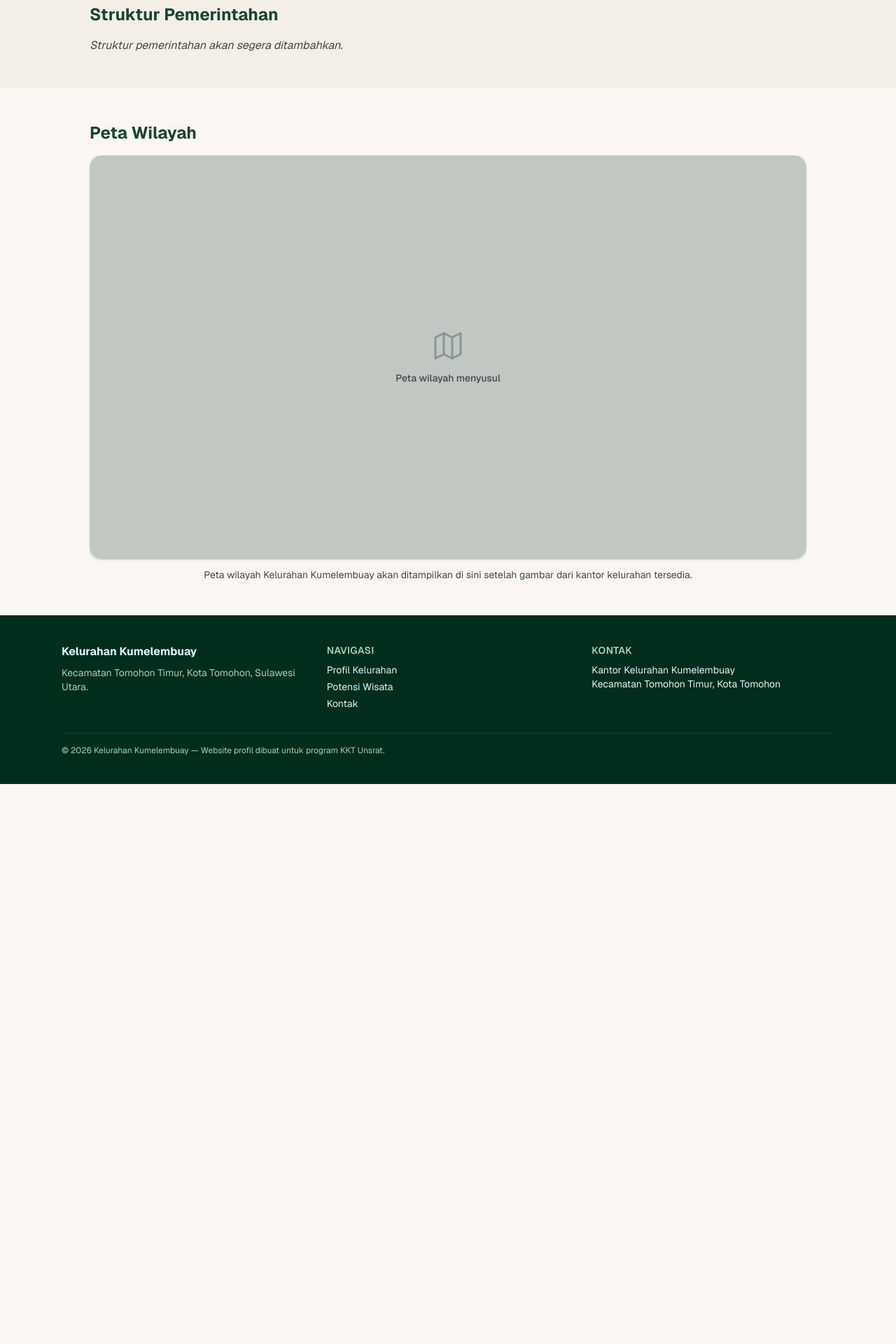
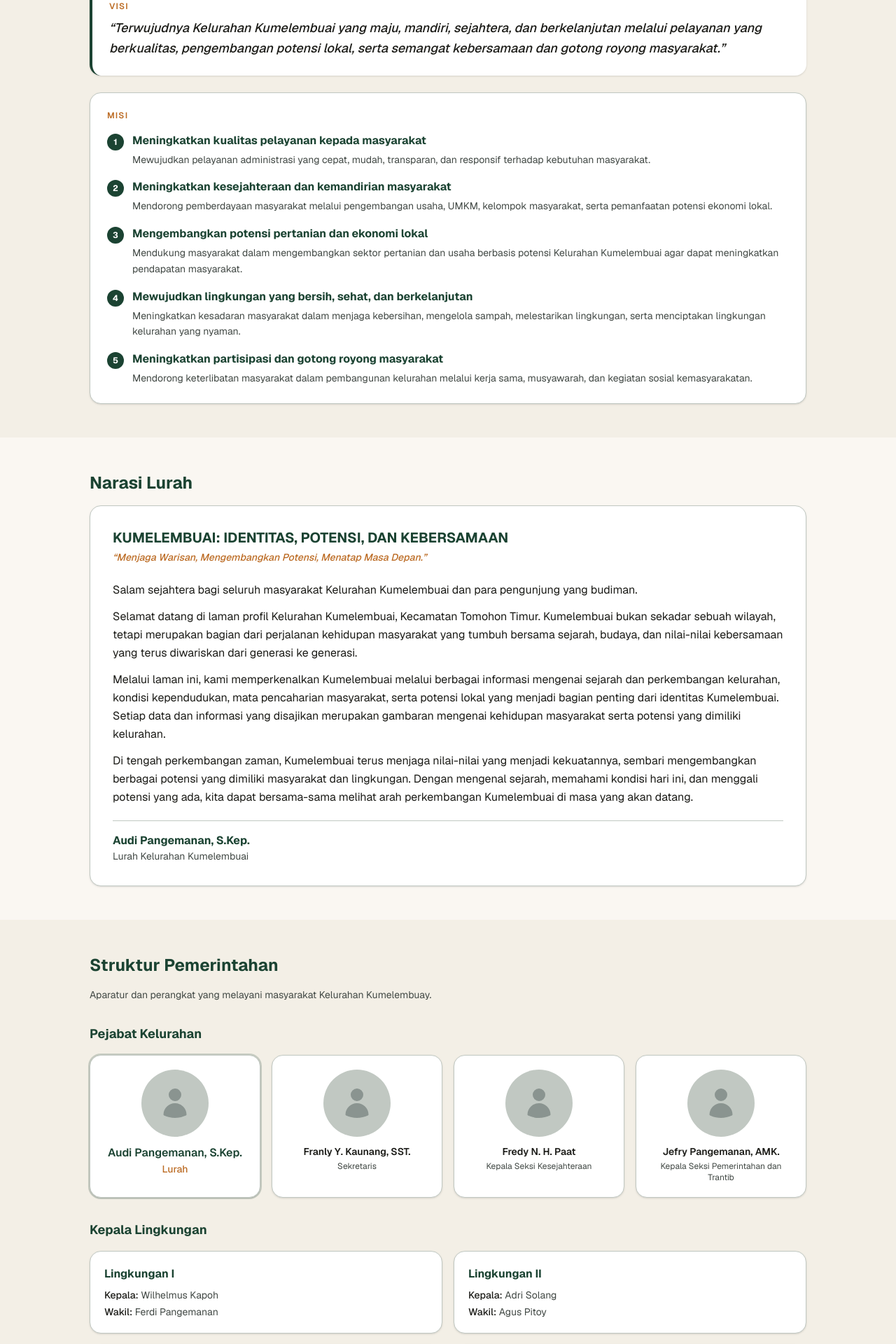
Before and after one commit to Josua040/projek-kkt, a Next.js app: page /profil in a window 1280 px wide. Shown: the part 840-2760 px from the top of the page at 70% size. Before the commit the page ends 1960 px from the top, so only its background shows below. Built offline with nearby package versions, Linux system fonts and the light colour scheme.

Commit message:
penambahan data

```diff
--- a/app/profil/page.tsx
+++ b/app/profil/page.tsx
@@ -1,6 +1,6 @@
 import type { Metadata } from 'next';
 import { site } from '@/data/site';
-import { perangkat } from '@/data/pemerintahan';
+import { pejabatInti, lingkungan } from '@/data/pemerintahan';
 import PerangkatCard from '@/components/PerangkatCard';
 
 export const metadata: Metadata = {
@@ -78,27 +78,35 @@ export default function ProfilPage() {
           <SectionTitle>Visi dan Misi Kelurahan</SectionTitle>
           {site.visiMisiKelurahan ? (
             <div className="space-y-6">
-              {/* Visi */}
-              <div className="rounded-2xl border border-[#C1C8C2] bg-white p-5 shadow-sm">
+              {/* Visi sebagai kutipan */}
+              <blockquote className="rounded-2xl border-l-4 border-[#1B4332] bg-white p-6 shadow-sm">
                 <p className="text-xs font-semibold uppercase tracking-widest text-[#BC6C25] mb-2">
                   Visi
                 </p>
-                <p className="text-[#1C1C18] font-medium leading-relaxed text-sm sm:text-base">
-                  {site.visiMisiKelurahan.visi}
+                <p className="text-[#1C1C18] text-base sm:text-lg italic font-medium leading-relaxed">
+                  &ldquo;{site.visiMisiKelurahan.visi}&rdquo;
                 </p>
-              </div>
-              {/* Misi */}
-              <div className="rounded-2xl border border-[#C1C8C2] bg-white p-5 shadow-sm">
-                <p className="text-xs font-semibold uppercase tracking-widest text-[#BC6C25] mb-3">
+              </blockquote>
+
+              {/* Misi sebagai daftar 5 item */}
+              <div className="rounded-2xl border border-[#C1C8C2] bg-white p-6 shadow-sm">
+                <p className="text-xs font-semibold uppercase tracking-widest text-[#BC6C25] mb-4">
                   Misi
                 </p>
-                <ol className="list-decimal list-inside space-y-2">
+                <ol className="space-y-4">
                   {site.visiMisiKelurahan.misi.map((item, idx) => (
-                    <li
-                      key={idx}
-                      className="text-[#1C1C18] leading-relaxed text-sm sm:text-base"
-                    >
-                      {item}
+                    <li key={idx} className="flex items-start gap-3">
+                      <span className="flex h-6 w-6 shrink-0 items-center justify-center rounded-full bg-[#1B4332] text-xs font-bold text-white mt-0.5">
+                        {idx + 1}
+                      </span>
+                      <div>
+                        <p className="font-bold text-[#1B4332] text-sm sm:text-base">
+                          {item.judul}
+                        </p>
+                        <p className="mt-1 text-[#414844] text-sm leading-relaxed">
+                          {item.deskripsi}
+                        </p>
+                      </div>
                     </li>
                   ))}
                 </ol>
@@ -112,19 +120,33 @@ export default function ProfilPage() {
         </div>
       </section>
 
-      {/* ── 3. Visi Misi / Narasi Lurah ────────────────────────────────── */}
+      {/* ── 3. Narasi Lurah ────────────────────────────────────────────── */}
       <section className={`${sectionClass(bgs[2])} py-12 px-4 sm:px-6`}>
         <div className="mx-auto max-w-5xl">
-          <SectionTitle>Narasi &amp; Visi Misi Lurah</SectionTitle>
-          {site.visiMisiLurah ? (
-            <div className="rounded-2xl border border-[#C1C8C2] bg-white p-5 shadow-sm">
-              <p className="text-[#1C1C18] leading-relaxed whitespace-pre-line text-sm sm:text-base">
-                {site.visiMisiLurah}
-              </p>
+          <SectionTitle>Narasi Lurah</SectionTitle>
+          {site.narasiLurah ? (
+            <div className="rounded-2xl border border-[#C1C8C2] bg-white p-6 sm:p-8 shadow-sm space-y-5">
+              <div>
+                <h3 className="text-lg sm:text-xl font-bold text-[#1B4332] leading-snug">
+                  {site.narasiLurah.judul}
+                </h3>
+                <p className="mt-1 text-sm italic font-medium text-[#BC6C25]">
+                  &ldquo;{site.narasiLurah.tagline}&rdquo;
+                </p>
+              </div>
+              <div className="space-y-3 pt-1 text-sm sm:text-base text-[#1C1C18] leading-relaxed">
+                {site.narasiLurah.paragraf.map((p, idx) => (
+                  <p key={idx}>{p}</p>
+                ))}
+              </div>
+              <div className="pt-4 border-t border-[#C1C8C2]">
+                <p className="font-bold text-[#1B4332] text-base">{site.narasiLurah.nama}</p>
+                <p className="text-xs sm:text-sm text-[#414844]">{site.narasiLurah.jabatan}</p>
+              </div>
             </div>
           ) : (
             <p className="text-[#414844] italic text-sm sm:text-base">
-              Narasi dan visi misi Lurah akan segera ditambahkan.
+              Narasi Lurah akan segera ditambahkan.
             </p>
           )}
         </div>
@@ -132,46 +154,58 @@ export default function ProfilPage() {
 
       {/* ── 4. Struktur Pemerintahan ───────────────────────────────────── */}
       <section className={`${sectionClass(bgs[3])} py-12 px-4 sm:px-6`}>
-        <div className="mx-auto max-w-5xl">
-          <SectionTitle>Struktur Pemerintahan</SectionTitle>
+        <div className="mx-auto max-w-5xl space-y-8">
+          <div>
+            <SectionTitle>Struktur Pemerintahan</SectionTitle>
+            <p className="text-sm text-[#414844]">
+              Aparatur dan perangkat yang melayani masyarakat {site.nama}.
+            </p>
+          </div>
 
-          {perangkat.length === 0 ? (
-            <p className="text-[#414844] italic text-sm sm:text-base">
-              Struktur pemerintahan akan segera ditambahkan.
-            </p>
-          ) : (
-            <div className="space-y-6">
-              {/* Lurah — baris sendiri, di-tengah */}
-              {perangkat
-                .filter((p) => p.jabatan.toLowerCase().includes('lurah'))
-                .map((p) => (
-                  <div key={p.nama} className="flex justify-center">
-                    <div className="w-full max-w-xs">
-                      <PerangkatCard perangkat={p} isLurah />
-                    </div>
+          {/* Bagian Pejabat Kelurahan */}
+          <div>
+            <h3 className="text-lg font-bold text-[#1B4332] mb-4">
+              Pejabat Kelurahan
+            </h3>
+            <div className="grid grid-cols-1 gap-4 sm:grid-cols-2 lg:grid-cols-4">
+              {pejabatInti.map((p) => (
+                <PerangkatCard
+                  key={p.nama}
+                  pejabat={p}
+                  isLurah={p.jabatan.toLowerCase().includes('lurah')}
+                />
+              ))}
+            </div>
+          </div>
+
+          {/* Bagian Kepala Lingkungan */}
+          <div>
+            <h3 className="text-lg font-bold text-[#1B4332] mb-4">
+              Kepala Lingkungan
+            </h3>
+            <div className="grid grid-cols-1 gap-4 md:grid-cols-2">
+              {lingkungan.map((l) => (
+                <div
+                  key={l.nama}
+                  className="rounded-2xl border border-[#C1C8C2] bg-white p-5 shadow-sm"
+                >
+                  <h4 className="font-bold text-[#1B4332] text-base mb-2">
+                    {l.nama}
+                  </h4>
+                  <div className="space-y-1 text-sm text-[#414844]">
+                    <p>
+                      <span className="font-medium text-[#1C1C18]">Kepala:</span>{' '}
+                      {l.kepala}
+                    </p>
+                    <p>
+                      <span className="font-medium text-[#1C1C18]">Wakil:</span>{' '}
+                      {l.wakil}
+                    </p>
                   </div>
-                ))}
-
-              {/* Pemisah visual (hanya tampil jika ada Lurah DAN perangkat lain) */}
-              {perangkat.some((p) => p.jabatan.toLowerCase().includes('lurah')) &&
-                perangkat.some((p) => !p.jabatan.toLowerCase().includes('lurah')) && (
-                  <div className="flex items-center gap-3">
-                    <div className="flex-1 border-t border-[#C1C8C2]" />
-                    <span className="text-xs text-[#414844]">Perangkat Kelurahan</span>
-                    <div className="flex-1 border-t border-[#C1C8C2]" />
-                  </div>
-                )}
-
-              {/* Perangkat lain — grid responsif */}
-              <div className="grid grid-cols-1 gap-4 sm:grid-cols-2 md:grid-cols-3 lg:grid-cols-4">
-                {perangkat
-                  .filter((p) => !p.jabatan.toLowerCase().includes('lurah'))
-                  .map((p) => (
-                    <PerangkatCard key={p.nama} perangkat={p} />
-                  ))}
-              </div>
+                </div>
+              ))}
             </div>
-          )}
+          </div>
         </div>
       </section>
 
@@ -180,10 +214,9 @@ export default function ProfilPage() {
         <div className="mx-auto max-w-5xl">
           <SectionTitle>Peta Wilayah</SectionTitle>
 
-          {/* Placeholder gambar peta — nanti diganti next/image */}
+          {/* Placeholder gambar peta */}
           <div className="rounded-2xl overflow-hidden border border-[#C1C8C2] shadow-sm">
             <div className="relative w-full aspect-video bg-[#C1C8C2] flex flex-col items-center justify-center gap-3">
-              {/* Ikon peta sederhana */}
               <svg
                 xmlns="http://www.w3.org/2000/svg"
                 viewBox="0 0 24 24"
@@ -205,7 +238,6 @@ export default function ProfilPage() {
             </div>
           </div>
 
-          {/* Keterangan di bawah peta */}
           <p className="mt-3 text-xs text-[#414844] text-center sm:text-sm">
             Peta wilayah {site.nama} akan ditampilkan di sini setelah gambar
             dari kantor kelurahan tersedia.
--- a/components/Footer.tsx
+++ b/components/Footer.tsx
@@ -49,7 +49,7 @@ export default function Footer() {
         </div>
 
         <p className="mt-8 border-t border-white/10 pt-4 text-xs text-[#a5d0b9]">
-          © {new Date().getFullYear()} Kelurahan Kumelembuay — Website profil dibuat untuk program KKT Unsrat.
+          © {new Date().getFullYear()} Website profil kelurahan ini dibuat untuk program kerja KKT 149 Kumelembuay Unsrat.
         </p>
       </div>
     </footer>
--- a/components/PerangkatCard.tsx
+++ b/components/PerangkatCard.tsx
@@ -1,14 +1,14 @@
 import Image from 'next/image';
-import type { Perangkat } from '@/data/pemerintahan';
+import type { PejabatInti } from '@/data/pemerintahan';
 
 interface PerangkatCardProps {
-  perangkat: Perangkat;
+  pejabat: PejabatInti;
   /** Menandai kartu Lurah agar tampil lebih menonjol */
   isLurah?: boolean;
 }
 
-export default function PerangkatCard({ perangkat, isLurah = false }: PerangkatCardProps) {
-  const { nama, jabatan, foto } = perangkat;
+export default function PerangkatCard({ pejabat, isLurah = false }: PerangkatCardProps) {
+  const { nama, jabatan, foto } = pejabat;
 
   return (
     <div
--- a/data/pemerintahan.ts
+++ b/data/pemerintahan.ts
@@ -1,8 +1,28 @@
-export type Perangkat = {
+export type PejabatInti = {
   nama: string;
   jabatan: string;
-  foto?: string; // path di /public/images/pemerintahan/
+  foto?: string;
 };
 
-// TODO: data dari kantor kelurahan (nama, jabatan, dan foto seluruh perangkat)
-export const perangkat: Perangkat[] = [];
+export type Lingkungan = {
+  nama: string;
+  kepala: string;
+  wakil: string;
+};
+
+export const pejabatInti: PejabatInti[] = [
+  { nama: "Audi Pangemanan, S.Kep.", jabatan: "Lurah" },
+  { nama: "Franly Y. Kaunang, SST.", jabatan: "Sekretaris" },
+  { nama: "Fredy N. H. Paat", jabatan: "Kepala Seksi Kesejahteraan" },
+  { nama: "Jefry Pangemanan, AMK.", jabatan: "Kepala Seksi Pemerintahan dan Trantib" },
+];
+
+export const lingkungan: Lingkungan[] = [
+  { nama: "Lingkungan I", kepala: "Wilhelmus Kapoh", wakil: "Ferdi Pangemanan" },
+  { nama: "Lingkungan II", kepala: "Adri Solang", wakil: "Agus Pitoy" },
+  { nama: "Lingkungan III", kepala: "Lexi Maxi Runtuwalian", wakil: "Yan Frits Moningka" },
+  { nama: "Lingkungan IV", kepala: "Yoseph Pangemanan", wakil: "Junita Terok" },
+  { nama: "Lingkungan V", kepala: "Bennie Ponto", wakil: "Josep Aror" },
+  { nama: "Lingkungan VI", kepala: "Elsye Ratag", wakil: "Mykhael Muhonis" },
+  { nama: "Lingkungan VII", kepala: "Jeanne Mokoagouw", wakil: "Fence Victor Pitoy" },
+];
--- a/data/site.ts
+++ b/data/site.ts
@@ -1,53 +1,84 @@
 export const site = {
-  nama: 'Kelurahan Kumelembuay',
-  kecamatan: 'Tomohon Timur',
-  kota: 'Kota Tomohon',
-  provinsi: 'Sulawesi Utara',
+  nama: "Kelurahan Kumelembuay",
+  kecamatan: "Tomohon Timur",
+  kota: "Kota Tomohon",
+  provinsi: "Sulawesi Utara",
 
-  // TODO: data dari kantor kelurahan
-  tahunBerdiri: null as number | null,
+  tahunDesa: 1860,
+  tahunKelurahan: 2008,
+  // Tampilkan sebagai "1860 · Kelurahan sejak 2008" di kartu statistik
 
-  // TODO: data dari kantor kelurahan (mis. "xx Ha")
-  luasWilayah: null as string | null,
+  luasWilayah: "330 hektare",
+  luasPemukiman: null as string | null, // TODO: satuan & angka masih dibahas
 
-  // TODO: data dari kantor kelurahan (mis. "Pertanian")
-  mataPencaharian: null as string | null,
+  mataPencaharian: "75% Petani, 25% ASN & Karyawan Swasta",
 
-  // TODO: data dari kantor kelurahan
-  sambutanLurah: null as string | null,
+  dataPenduduk: {
+    jumlahKK: 495,
+    jumlahJiwa: 1344,
+    lakiLaki: 692,
+    perempuan: 652,
+  },
 
-  // TODO: data dari kantor kelurahan
-  visiMisiKelurahan: null as { visi: string; misi: string[] } | null,
+  sambutanLurah:
+    "Selamat datang di laman profil Kelurahan Kumelembuai, Kecamatan Tomohon Timur. Kumelembuai bukan sekadar sebuah wilayah, tetapi merupakan bagian dari perjalanan kehidupan masyarakat yang tumbuh bersama sejarah, budaya, dan nilai-nilai kebersamaan yang terus diwariskan dari generasi ke generasi.",
 
-  // TODO: data dari kantor kelurahan
-  visiMisiLurah: null as string | null,
+  narasiLurah: {
+    judul: "KUMELEMBUAI: IDENTITAS, POTENSI, DAN KEBERSAMAAN",
+    tagline: "Menjaga Warisan, Mengembangkan Potensi, Menatap Masa Depan.",
+    paragraf: [
+      "Salam sejahtera bagi seluruh masyarakat Kelurahan Kumelembuai dan para pengunjung yang budiman.",
+      "Selamat datang di laman profil Kelurahan Kumelembuai, Kecamatan Tomohon Timur. Kumelembuai bukan sekadar sebuah wilayah, tetapi merupakan bagian dari perjalanan kehidupan masyarakat yang tumbuh bersama sejarah, budaya, dan nilai-nilai kebersamaan yang terus diwariskan dari generasi ke generasi.",
+      "Melalui laman ini, kami memperkenalkan Kumelembuai melalui berbagai informasi mengenai sejarah dan perkembangan kelurahan, kondisi kependudukan, mata pencaharian masyarakat, serta potensi lokal yang menjadi bagian penting dari identitas Kumelembuai. Setiap data dan informasi yang disajikan merupakan gambaran mengenai kehidupan masyarakat serta potensi yang dimiliki kelurahan.",
+      "Di tengah perkembangan zaman, Kumelembuai terus menjaga nilai-nilai yang menjadi kekuatannya, sembari mengembangkan berbagai potensi yang dimiliki masyarakat dan lingkungan. Dengan mengenal sejarah, memahami kondisi hari ini, dan menggali potensi yang ada, kita dapat bersama-sama melihat arah perkembangan Kumelembuai di masa yang akan datang.",
+    ],
+    nama: "Audi Pangemanan, S.Kep.",
+    jabatan: "Lurah Kelurahan Kumelembuai",
+  },
 
-  // TODO: data dari kantor kelurahan
-  sejarah: null as string | null,
+  sejarah:
+    "Kelurahan Kumelembuai yang terletak di Kecamatan Tomohon Timur, Kota Tomohon, merupakan wilayah yang lahir dari kearifan lokal sub-etnis Tombulu, salah satu kelompok masyarakat adat asli Minahasa. Secara etimologis, nama Kumelembuai berasal dari kata dasar dalam bahasa daerah Minahasa, yaitu makelembuang atau kumelembubu, yang berarti \"air memancar\", \"air bergelembung\", atau menyerupai \"air mendidih\". Penamaan mendalam ini merujuk langsung pada kondisi geografis di masa lampau, di mana kawasan kaki Gunung Mahawu dan Tintingon ini melimpah dengan mata air murni yang memancar dan bergelembung keluar dari dalam tanah. Terpikat oleh kesuburan tanah dan ketersediaan sumber air tersebut, para leluhur kemudian membuka permukiman atau wanua di sana, menjadikan mata air tersebut sebagai episentrum kehidupan dan pertanian mereka. Seiring berjalannya waktu, wilayah perkampungan tradisional ini terus berkembang di bawah sistem pemerintahan walak Tomohon hingga bertransformasi menjadi kelurahan modern seperti saat ini. Kini, Kumelembuai tidak hanya dikenal sebagai daerah penyangga agraris yang subur, tetapi juga telah menjelma menjadi salah satu destinasi ekowisata dan budaya unggulan di Kota Tomohon, yang terkenal lewat keindahan alam Puncak Tetetana, Puncak Melby'Ls, serta pelestarian budaya aren di Tuur Ma'asering.",
+
+  visiMisiKelurahan: {
+    visi:
+      "Terwujudnya Kelurahan Kumelembuai yang maju, mandiri, sejahtera, dan berkelanjutan melalui pelayanan yang berkualitas, pengembangan potensi lokal, serta semangat kebersamaan dan gotong royong masyarakat.",
+    misi: [
+      {
+        judul: "Meningkatkan kualitas pelayanan kepada masyarakat",
+        deskripsi:
+          "Mewujudkan pelayanan administrasi yang cepat, mudah, transparan, dan responsif terhadap kebutuhan masyarakat.",
+      },
+      {
+        judul: "Meningkatkan kesejahteraan dan kemandirian masyarakat",
+        deskripsi:
+          "Mendorong pemberdayaan masyarakat melalui pengembangan usaha, UMKM, kelompok masyarakat, serta pemanfaatan potensi ekonomi lokal.",
+      },
+      {
+        judul: "Mengembangkan potensi pertanian dan ekonomi lokal",
+        deskripsi:
+          "Mendukung masyarakat dalam mengembangkan sektor pertanian dan usaha berbasis potensi Kelurahan Kumelembuai agar dapat meningkatkan pendapatan masyarakat.",
+      },
+      {
+        judul: "Mewujudkan lingkungan yang bersih, sehat, dan berkelanjutan",
+        deskripsi:
+          "Meningkatkan kesadaran masyarakat dalam menjaga kebersihan, mengelola sampah, melestarikan lingkungan, serta menciptakan lingkungan kelurahan yang nyaman.",
+      },
+      {
+        judul: "Meningkatkan partisipasi dan gotong royong masyarakat",
+        deskripsi:
+          "Mendorong keterlibatan masyarakat dalam pembangunan kelurahan melalui kerja sama, musyawarah, dan kegiatan sosial kemasyarakatan.",
+      },
+    ],
+  },
 
   kontak: {
-    // TODO: data dari kantor kelurahan
-    jalan: null as string | null,
-    // TODO: data dari kantor kelurahan
-    alamat: null as string | null,
-    // TODO: data dari kantor kelurahan
-    telepon: null as string | null,
-    // TODO: data dari kantor kelurahan
-    email: null as string | null,
+    jalan: null as string | null, // TODO: nama jalan spesifik belum ada
+    alamat: "Lingkungan III, Kelurahan Kumelembuai, Kecamatan Tomohon Timur, Kota Tomohon",
+    kodePos: "95449",
+    telepon: "+62 821-8891-4358", // nomor Lurah, dipakai sementara sebagai kontak kelurahan
+    email: "kelurahankumelembuaitmhntimur@gmail.com",
   },
 
-  // Koordinat Kelurahan Kumelembuay (diverifikasi)
-  koordinat: [1.348327, 124.885225] as [number, number],
-
-  // TODO: data dari kantor kelurahan
-  jamKantor: null as string | null,       // mis. "Senin–Jumat, 08.00–16.00 WITA"
-
-  // TODO: data dari kantor kelurahan
-  teleponKantor: null as string | null,   // mis. "+62 431 xxxxxx"
-
-  // TODO: data dari kantor kelurahan (satu baris ringkas untuk TopBar)
-  alamatSingkat: null as string | null,   // mis. "Jl. Kumelembuay, Tomohon Timur"
-
-  // TODO: ganti dengan foto pemandangan/kelurahan asli, taruh di public/images/profil/hero.jpg
-  heroImage: '/images/profil/hero.jpg',
+  jamKantor: null as string | null, // TODO: menyusul
+  koordinat: [1.3306, 124.8722] as [number, number], // perkiraan; TODO ganti presisi
 };
```
Also changed, not shown: app/kontak/page.tsx (+8 -6 lines), app/page.tsx (+40 -36 lines), components/Navbar.tsx (+4 -4 lines), components/TopBar.tsx (+4 -4 lines), data/wisata.ts (+21 -30 lines).
